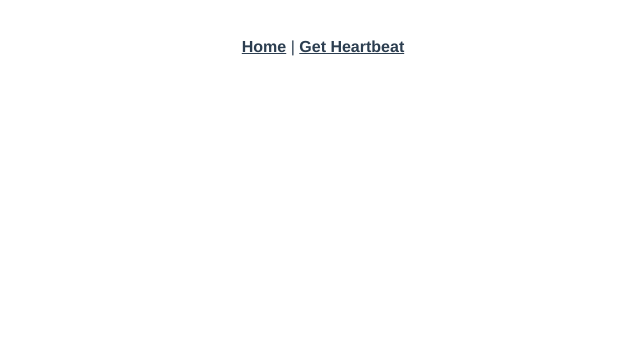
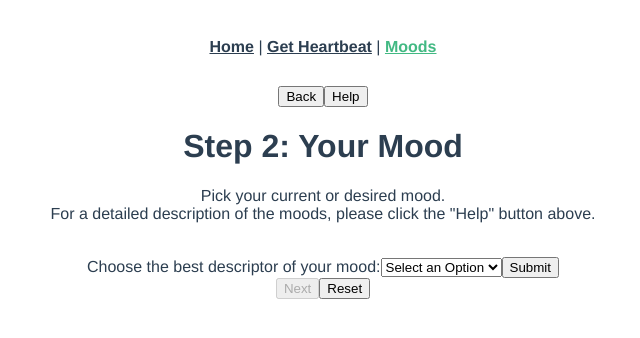
Before and after one commit to c-l-scholl/stp-vue-fb, a Vue app: page /moods in a window 1280 px wide. Shown: the top 338 px of the page, without its empty margins (317-957 px from the left). Built offline with nearby package versions, Linux system fonts and the light colour scheme.

Commit message:
added moods and playlistoutput

```diff
--- a/src/App.vue
+++ b/src/App.vue
@@ -1,7 +1,8 @@
 <template>
   <nav>
     <router-link to="/">Home</router-link> |
-    <router-link to="/calc-bpm">Get Heartbeat</router-link>
+    <router-link to="/calc-bpm">Get Heartbeat</router-link> |
+    <router-link to="/moods">Moods</router-link>
   </nav>
   <router-view/>
 </template>
--- a/src/views/MoodsView.vue
+++ b/src/views/MoodsView.vue
@@ -1,10 +1,57 @@
 <template>
+  <button type="button">
+    Back
+  </button>
+  <button type="button">
+    Help
+  </button>
+  <h1>Step 2: Your Mood</h1>
+  <p>
+    Pick your current or desired mood. <br>
+    For a detailed description of the moods, please click the "Help" button above.
+  </p>
+  <br>
+  <form>
+    <label for="Mood"> Choose the best descriptor of your mood:</label>
 
+    <select name="Mood" id="Mood" value="">
+      <option value="" selected disabled>Select an Option</option>
+      <option value="Calm">Calm</option>
+      <option value="Happy">Happy</option>
+      <option value="Silly">Silly</option>
+      <option value="Relaxed">Relaxed</option>
+      <option value="Nervous">Nervous</option>
+      <option value="Annoyed">Annoyed</option>
+      <option value="Sad">Sad</option>
+      <option value="Shy">Shy</option>
+      <option value="Surprised">Surprised</option>
+      <option value="Hungry">Hungry</option>
+      <option value="Angry">Angry</option>
+      <option value="Confused">Confused</option>
+      <option value="Sleepy">Sleepy</option>
+      <option value="Sick">Sick</option>
+      <option value="Hurt">Hurt</option>
+      <option value="Hot">Hot</option>
+    </select>
+    <input
+      v-modal="mood"
+      type="submit"
+      value="Submit">
+  </form>
+
+  <button disabled id="btnNext" type="button">Next
+  </button>
+  <button id="relbtn" type="button">Reset
+  </button>
 </template>
 
 <script>
 export default {
-
+  data() {
+    return {
+      mood: null,
+    }
+  }
 }
 </script>
 
```
Also changed, not shown: src/views/PlaylistOutputView.vue (added, +13 -0 lines).
